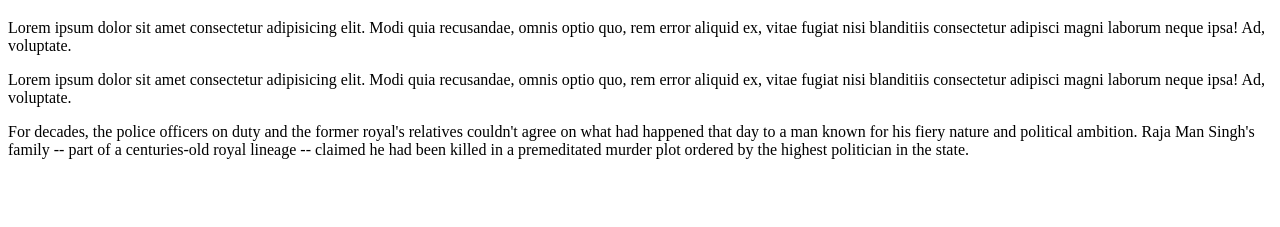
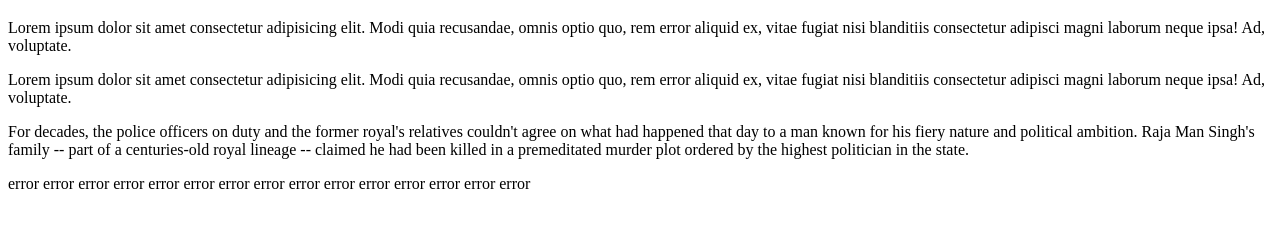
Before and after one commit to asd7920/demo-0808, a plain HTML site: page index.html in a window 1280 px wide. Shown: the part 61-288 px from the top of the page. Drawn offline with Linux system fonts and the light colour scheme.

Commit message:
error error

```diff
--- a/index.html
+++ b/index.html
@@ -25,6 +25,12 @@
         Raja Man Singh's family -- part of a centuries-old royal lineage --
         claimed he had been killed in a premeditated murder plot ordered by the highest politician in the state.
     </p>
+    <p>
+        error error error error error
+        error error error error error
+        error error error error error
+    </p>
+
 
 </body>
 </html>
```
